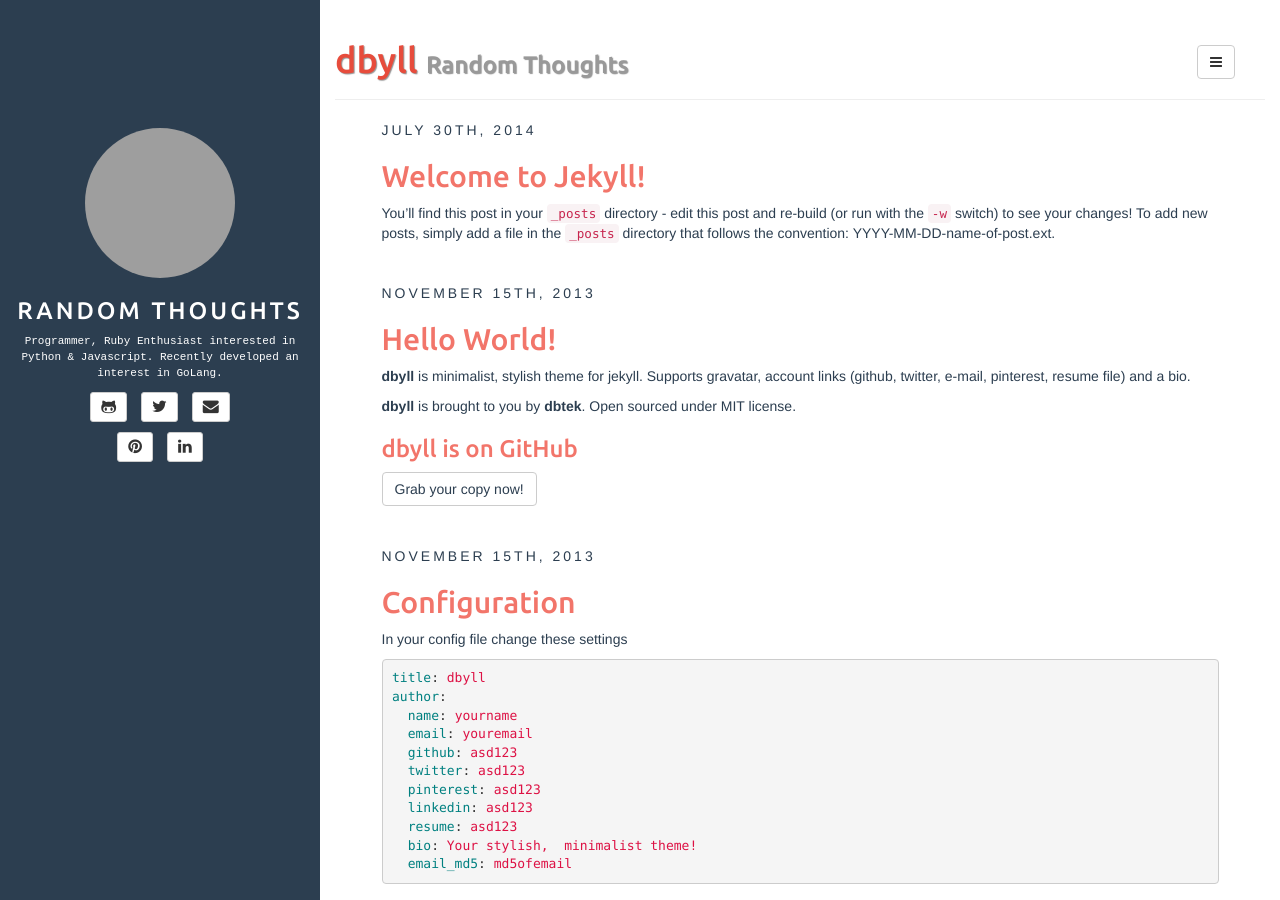
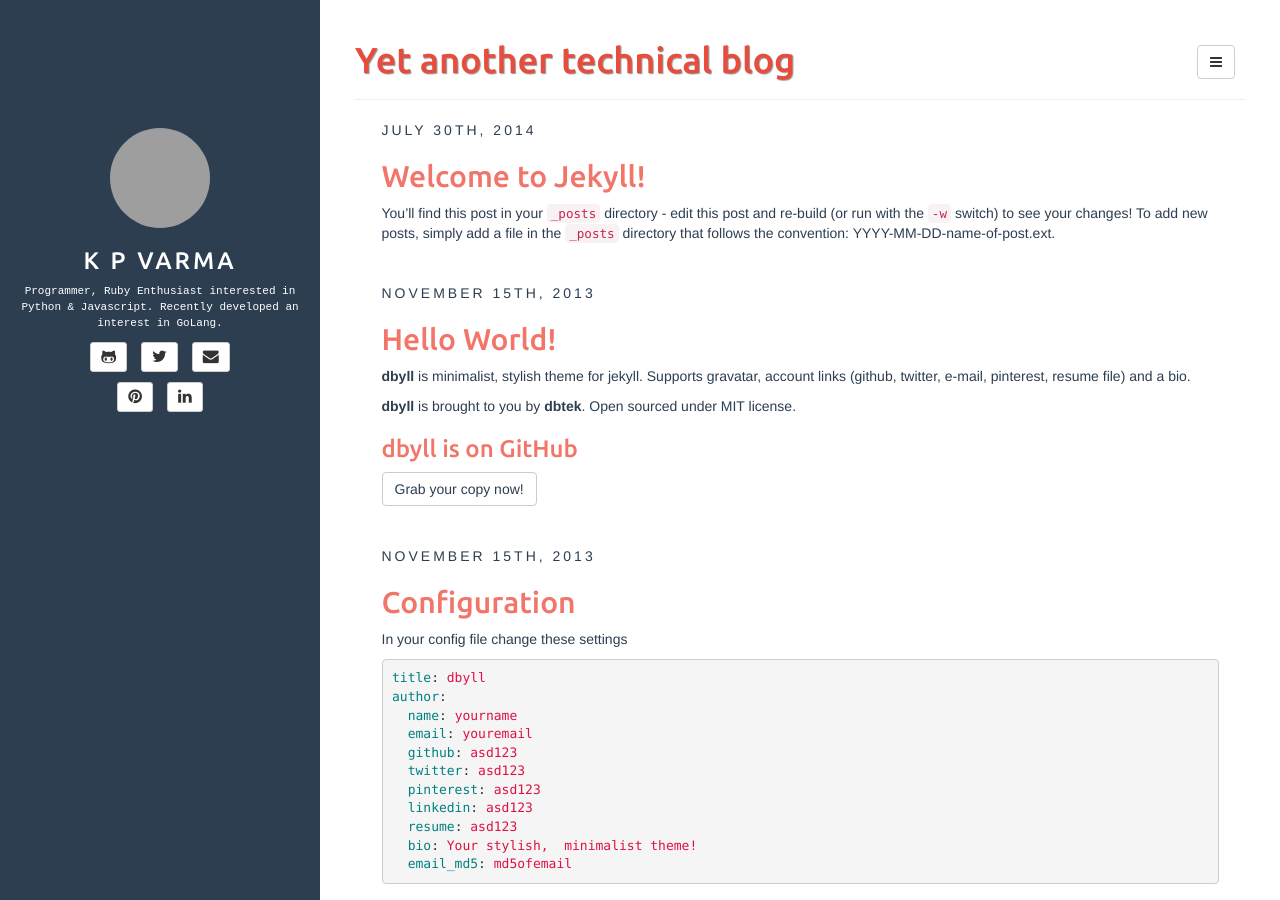
Before and after one commit to kpvarma/kpvarma.com, a Jekyll site: the page built from index.html, in a window 1280 px wide and 900 px high. Built offline with Jekyll 4.4.1, drawn with Linux system fonts in a browser that asks for light colours; the list of posts is cut into pages by our own code; grey boxes are pictures that could not be loaded.

Commit message:
Alignment issues fixed.

```diff
--- a/_config.yml
+++ b/_config.yml
@@ -1,7 +1,7 @@
 # visit https://github.com/mojombo/jekyll/wiki/Configuration for more settings
 
 url: http://www.kpvarma.com
-title: Random Thoughts
+title: K P Varma
 description: Random Thoughts
 
 permalink: /blog/:year/:month/:day/:title/
--- a/_includes/footer.html
+++ b/_includes/footer.html
@@ -3,11 +3,11 @@
   <hr/>
 
   <div class="row clearfix" style="padding:0 5% 0;">
-    <div class="col-sm-1">
+    <div class="float-left mr-20">
       <img src="http://www.gravatar.com/avatar/{{site.author.email_md5}}" class="img-rounded author-image" />
     </div>
 
-    <div class="col-sm-4">
+    <div class="float-left">
       <h4 class="section-title author-name">{{site.author.full_name}}</h4>
       <p class="author-bio mt-5">Programmer,
         <a href="https://www.ruby-lang.org/en/" target="_blank">Ruby</a> Enthusiast.
--- a/_includes/page.html
+++ b/_includes/page.html
@@ -1,5 +1,5 @@
-<div class="page-header">
-  <h1>{{ page.title }} {% if page.tagline %} <small>{{ page.tagline }}</small>{% endif %}</h1>
+<div class="page-header ml-20 mr-20">
+  <h1>{{ page.title }}</h1>
 </div>
 
 {{ content }}
--- a/_includes/sidebar.html
+++ b/_includes/sidebar.html
@@ -1,7 +1,7 @@
 <! -- sidebar.html -->
 <header class="sidebar-header" role="banner">
 	<a href="{{ site.BASE_PATH }}/">
-		<img src="http://www.gravatar.com/avatar/{{site.author.email_md5}}?s=150" class="img-circle" />
+		<img src="http://www.gravatar.com/avatar/{{site.author.email_md5}}?s=150" class="img-circle" style="width:100px;"/>
 	</a>
 	<h3 class="title">
         <a href="{{ site.BASE_PATH }}/">{{ site.title }}</a>
--- a/categories.html
+++ b/categories.html
@@ -28,6 +28,7 @@
       {% assign categories_list = nil %}
     </ul>
 </div>
+
 <!-- Tab panes -->
 <div class="tab-content col-sm-9 col-xs-6">
   {% for category in site.categories %}
--- a/index.html
+++ b/index.html
@@ -1,6 +1,6 @@
 ---
 layout: page
-tagline: Random Thoughts
+title: Yet another technical blog
 ---
 
 {% for post in paginator.posts %}
@@ -41,7 +41,7 @@
 {% endfor %}
 <hr/>
 
-<ul class="pager">
+<ul class="pager ml-20 mr-20">
 
   {% if paginator.previous_page %}
   <li class="previous">
```
